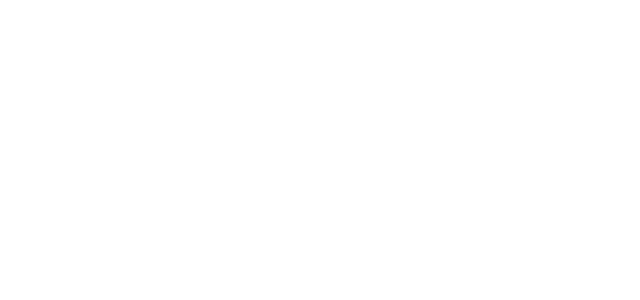
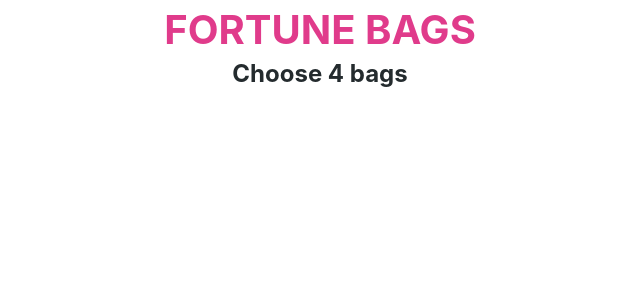
Before and after one commit to akashwebs/fortune-bag-lucky-bag-front-end, a React (Create React App) app: page / in a window 1280 px wide. Shown: the top 300 px of the page, without its empty margins (320-960 px from the left). Built offline with nearby package versions, Linux system fonts and the light colour scheme.

Commit message:
fetch data done

```diff
--- a/src/App.js
+++ b/src/App.js
@@ -1,10 +1,12 @@
-import logo from './logo.svg';
 import './App.css';
+import Header from './Components/Header/Header';
+import Products from './Components/Products/Products';
 
 function App() {
   return (
-    <div className="App">
-
+    <div>
+      <Header></Header>
+      <Products></Products>
     </div>
   );
 }
--- a/src/Components/Header/Header.css
+++ b/src/Components/Header/Header.css
@@ -0,0 +1,13 @@
+.nav{
+    text-align: center;
+}
+.nav h1{
+    margin: 5px 0;
+    color:#E03B8B;
+    font-size: 2.5rem;
+}
+.nav h3{
+    margin: 5px 0;
+    color: #242B2E;
+    font-size: 1.5rem;
+}
--- a/src/Components/Header/Header.js
+++ b/src/Components/Header/Header.js
@@ -0,0 +1,12 @@
+import React from 'react';
+import './Header.css'
+const Header = () => {
+    return (
+        <div className='nav'>
+            <h1>FORTUNE BAGS</h1>
+            <h3>Choose 4 bags</h3>
+        </div>
+    );
+};
+
+export default Header;
--- /dev/null
+++ b/src/Components/Products/Products.js
@@ -0,0 +1,19 @@
+import React, { useEffect, useState } from 'react';
+
+const Products = () => {
+    const [bags, setBags]=useState([]);
+    useEffect(()=>{
+        fetch('products.json')
+        .then(res=>res.json())
+        .then(data=>setBags(data))
+
+    },[])
+    console.log(bags);
+    return (
+        <div>
+
+        </div>
+    );
+};
+
+export default Products;
```
Also changed, not shown: src/Components/Products/Products.css (added).
